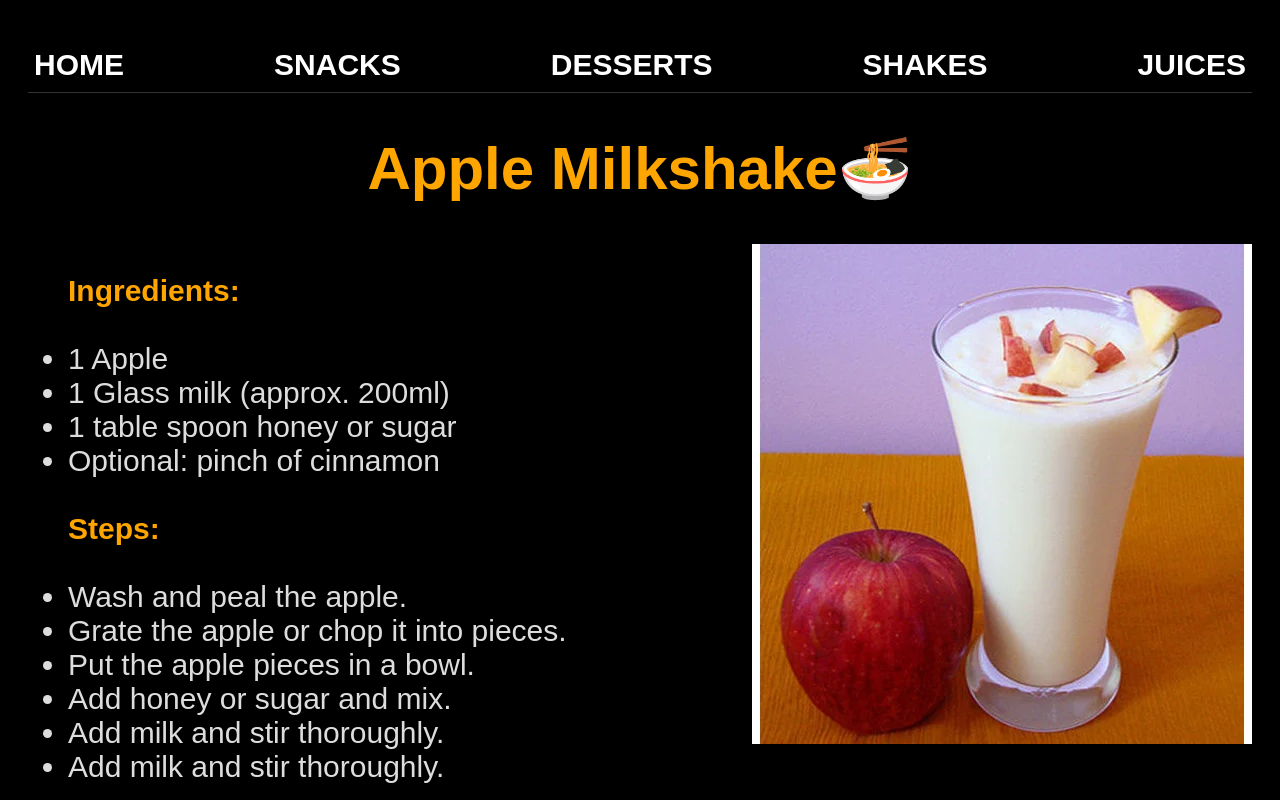
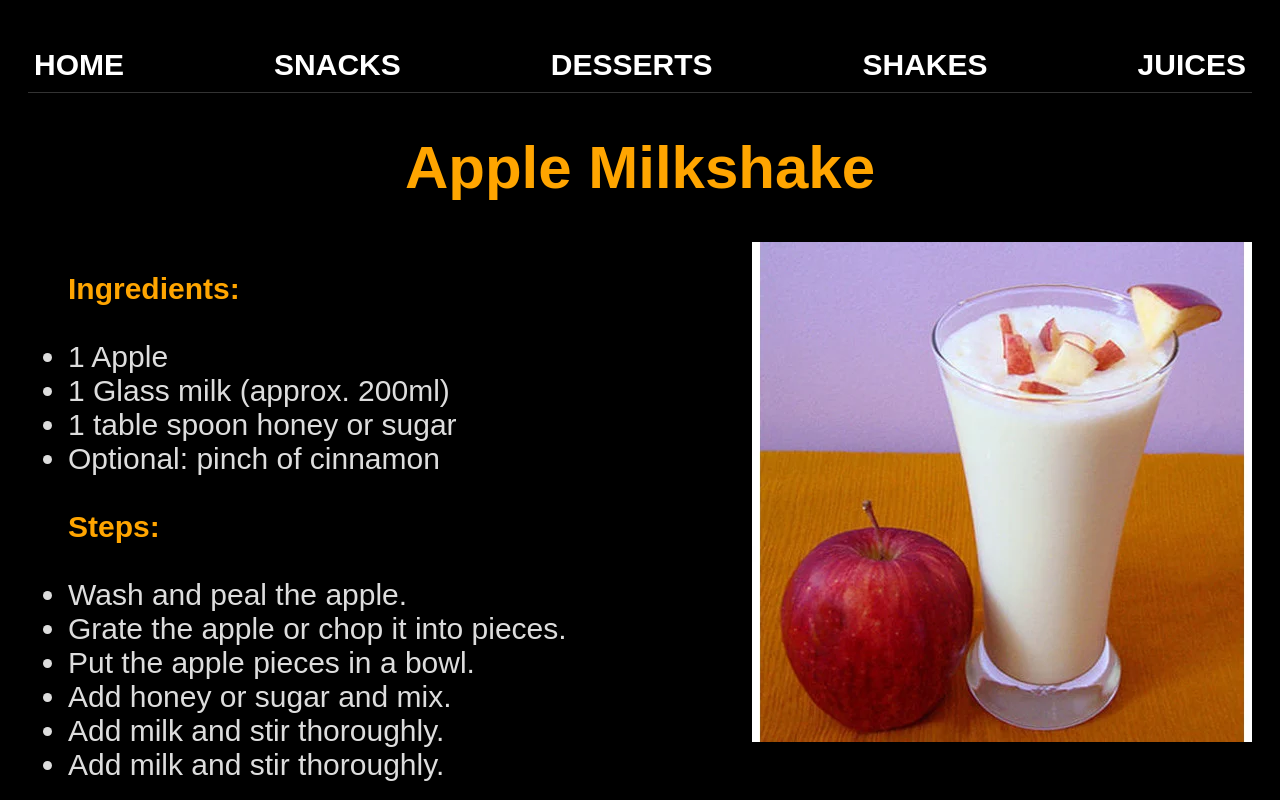
Before and after one commit to Project987654321/Web-Development-Website, a plain HTML site: page images/Apple milkshake.html in a window 1280 px wide. Shown: the top 800 px of the page. Drawn offline with Linux system fonts and the light colour scheme.

Commit message:
Update Apple milkshake.html

```diff
--- a/images/Apple milkshake.html
+++ b/images/Apple milkshake.html
@@ -65,7 +65,7 @@ a:hover {
   <a href="shakes.html">SHAKES</a>
   <a href="juice.html">JUICES</a>
 </nav>
-<h1>Apple Milkshake🍜</h1>
+<h1>Apple Milkshake</h1>
 <div class="content">
 
   <div class="text">
```
